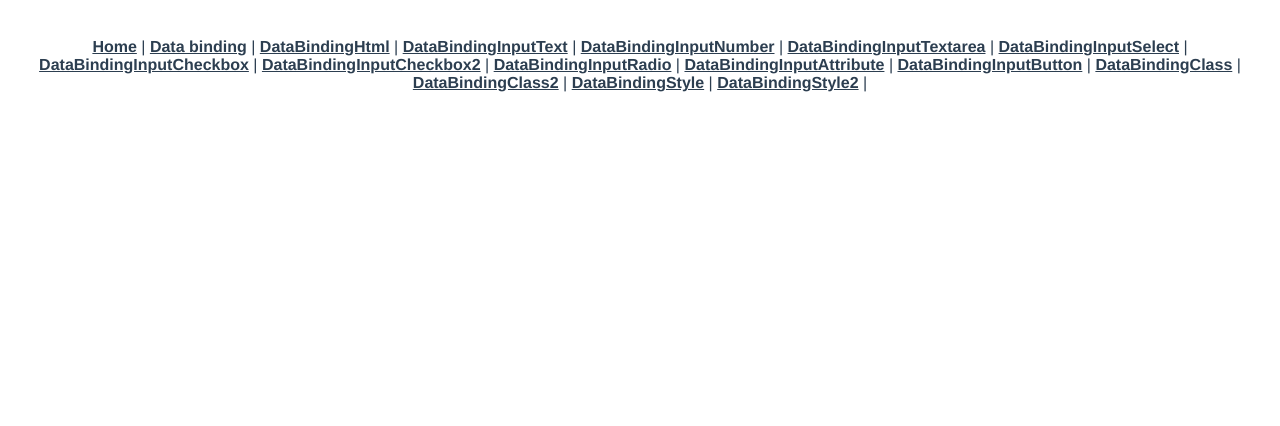
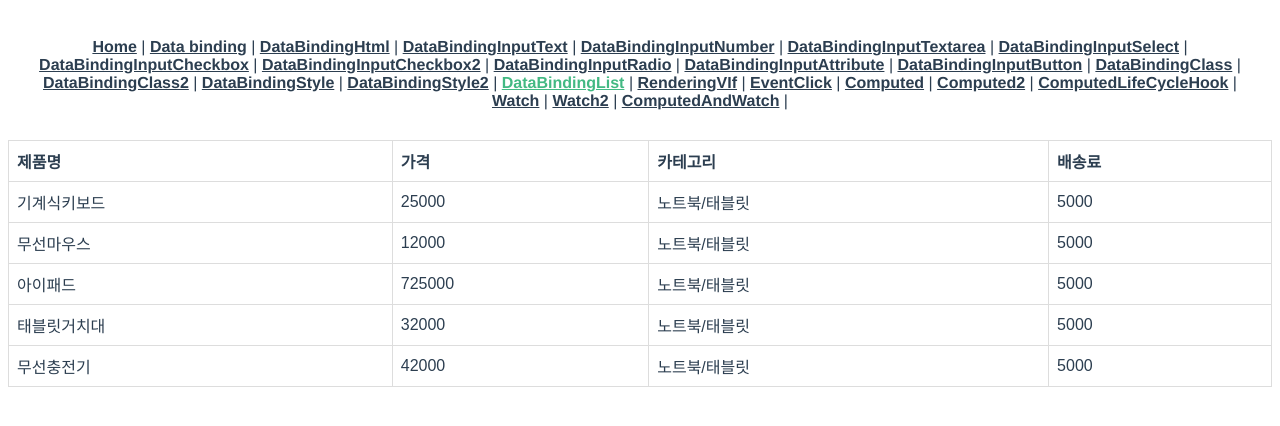
Before and after one commit to script-smiths/vue, a Vue app: page /databinding-list in a window 1280 px wide. Shown: the top 426 px of the page. Built offline with nearby package versions, Linux system fonts and the light colour scheme.

Commit message:
feat: computed and watch

```diff
--- a/src/App.vue
+++ b/src/App.vue
@@ -16,6 +16,15 @@
     <router-link to="/databinding-class2">DataBindingClass2</router-link> |
     <router-link to="/databinding-style">DataBindingStyle</router-link> |
     <router-link to="/databinding-style2">DataBindingStyle2</router-link> |
+    <router-link to="/databinding-list">DataBindingList</router-link> |
+    <router-link to="/renderingvif">RenderingVIf</router-link> |
+    <router-link to="/eventclick">EventClick</router-link> |
+    <router-link to="/computed">Computed</router-link> |
+    <router-link to="/computed2">Computed2</router-link> |
+    <router-link to="/computed-lifecycle-hook">ComputedLifeCycleHook</router-link> |
+    <router-link to="/watch">Watch</router-link> |
+    <router-link to="/watch2">Watch2</router-link> |
+    <router-link to="/computed-watch">ComputedAndWatch</router-link> |
   </nav>
   <router-view/>
 </template>
--- a/src/router/index.js
+++ b/src/router/index.js
@@ -15,6 +15,7 @@ import DataBindingClass from "@/views/DataBindingClass.vue";
 import DataBindingClass2 from "@/views/DataBindingClass2.vue";
 import DataBindingStyle from "@/views/DataBindingStyle.vue";
 import DataBindingStyle2 from "@/views/DataBindingStyle2.vue";
+import DataBindingList from "@/views/DataBindingList.vue";
 
 const routes = [
   {
@@ -104,6 +105,51 @@ const routes = [
     path: '/databinding-style2',
     name: 'Databindingstyle2',
     component: DataBindingStyle2
+  },
+  {
+    path: '/databinding-list',
+    name: 'Databindinglist',
+    component: DataBindingList
+  },
+  {
+    path: '/renderingvif',
+    name: 'RenderingVif',
+    component: () => import( /* webpackChunkName: "renderingvif" */ '../views/RenderingVIf.vue')
+  },
+  {
+    path: '/eventclick',
+    name: 'EventClick',
+    component: () => import( /* webpackChunkName: "eventclick" */ '../views/EventClick.vue')
+  },
+  {
+    path: '/computed',
+    name: 'Computed',
+    component: () => import( /* webpackChunkName: "computedEx" */ '../views/ComputedExample.vue')
+  },
+  {
+    path: '/computed2',
+    name: 'Computed2',
+    component: () => import( /* webpackChunkName: "computedEx2" */ '../views/ComputedExample2.vue')
+  },
+  {
+    path: '/computed-lifecycle-hook',
+    name: 'ComputedLifecycleHook',
+    component: () => import( /* webpackChunkName: "computedEx2" */ '../views/ComputedLifeCycleHook.vue')
+  },
+  {
+    path: '/watch',
+    name: 'Watch',
+    component: () => import( /* webpackChunkName: "watchEx" */ '../views/WatchExample.vue')
+  },
+  {
+    path: '/watch2',
+    name: 'Watch2',
+    component: () => import( /* webpackChunkName: "watchEx2" */ '../views/WatchExample2.vue')
+  },
+  {
+    path: '/computed-watch',
+    name: 'ComputedWatch',
+    component: () => import( /* webpackChunkName: "computedAndWatch" */ '../views/ComputedAndWatch.vue')
   }
 ]
 
--- /dev/null
+++ b/src/views/ComputedAndWatch.vue
@@ -0,0 +1,36 @@
+<template>
+  <div>
+    <input v-model="firstName" placeholder="이름" />
+    <input v-model="lastName" placeholder="성" />
+
+    <p>전체 이름: {{ fullName }}</p>
+  </div>
+</template>
+
+<script>
+export default {
+  data() {
+    return {
+      firstName: '',
+      lastName: ''
+    }
+  },
+
+  // ✅ 파생된 값: fullName
+  computed: {
+    fullName() {
+      return `${this.firstName} ${this.lastName}`;
+    }
+  },
+
+  // ✅ fullName이 바뀔 때 API 호출 또는 로그 출력
+  watch: {
+    fullName(newValue, oldValue) {
+      console.log(`이름이 '${oldValue}'에서 '${newValue}'로 바뀌었습니다.`);
+
+      // 가상의 API 호출 (실제로는 axios 사용 가능)
+      // axios.post('/api/log', { fullName: newValue });
+    }
+  }
+}
+</script>
--- /dev/null
+++ b/src/views/ComputedExample.vue
@@ -0,0 +1,25 @@
+<template>
+  <div>
+    <p>원래 이름: {{ firstName }} {{ lastName }}</p>
+    <p>전체 이름 (computed): {{ fullName }}</p>
+
+    <input v-model="firstName" placeholder="이름" />
+    <input v-model="lastName" placeholder="성" />
+  </div>
+</template>
+
+<script>
+export default {
+  data() {
+    return {
+      firstName: '홍',
+      lastName: '길동'
+    }
+  },
+  computed: {
+    fullName() {
+      return `${this.firstName} ${this.lastName}`;
+    }
+  }
+}
+</script>
--- /dev/null
+++ b/src/views/ComputedExample2.vue
@@ -0,0 +1,31 @@
+<template>
+  <div>
+    <p>Full Name: {{ fullName }}</p>
+    <input v-model="fullName" placeholder="전체 이름 입력" />
+  </div>
+</template>
+
+<script>
+export default {
+  data() {
+    return {
+      firstName: '홍',
+      lastName: '길동'
+    }
+  },
+  computed: {
+    fullName: {
+      // getter
+      get() {
+        return `${this.firstName} ${this.lastName}`;
+      },
+      // setter
+      set(newValue) {
+        const names = newValue.split(' ');
+        this.firstName = names[0] || '';
+        this.lastName = names[1] || '';
+      }
+    }
+  }
+}
+</script>
--- /dev/null
+++ b/src/views/ComputedLifeCycleHook.vue
@@ -0,0 +1,25 @@
+<template>
+  <div>
+    <p>{{ fullName }}</p>
+  </div>
+</template>
+
+<script>
+export default {
+  data() {
+    return {
+      firstName: '홍',
+      lastName: '길동'
+    }
+  },
+  computed: {
+    fullName() {
+      console.log('computed fullName 실행');
+      return `${this.firstName} ${this.lastName}`;
+    }
+  },
+  mounted() {
+    console.log('mounted');
+  }
+}
+</script>
--- /dev/null
+++ b/src/views/DataBindingList.vue
@@ -0,0 +1,50 @@
+<template>
+  <div>
+    <table>
+      <thead>
+      <tr>
+        <th>제품명</th>
+        <th>가격</th>
+        <th>카테고리</th>
+        <th>배송료</th>
+      </tr>
+      </thead>
+      <tbody>
+      <tr :key="i" v-for="(product,i) in productList">
+        <td>{{product.product_name}}</td>
+        <td>{{product.price}}</td>
+        <td>{{product.category}}</td>
+        <td>{{product.delivery_price}}</td>
+      </tr>
+      </tbody>
+    </table>
+  </div>
+</template>
+<script>
+export default {
+  data() {
+    return {
+      productList: [
+        {"product_name":"기계식키보드","price":25000,"category":"노트북/태블릿","delivery_price":5000},
+        {"product_name":"무선마우스","price":12000,"category":"노트북/태블릿","delivery_price":5000},
+        {"product_name":"아이패드","price":725000,"category":"노트북/태블릿","delivery_price":5000},
+        {"product_name":"태블릿거치대","price":32000,"category":"노트북/태블릿","delivery_price":5000},
+        {"product_name":"무선충전기","price":42000,"category":"노트북/태블릿","delivery_price":5000}
+      ]
+    };
+  }
+}
+</script>
+<style scoped>
+table {
+  font-family: arial, sans-serif;
+  border-collapse: collapse;
+  width: 100%;
+}
+
+td, th {
+  border: 1px solid #dddddd;
+  text-align: left;
+  padding: 8px;
+}
+</style>
--- /dev/null
+++ b/src/views/EventClick.vue
@@ -0,0 +1,20 @@
+<template>
+  <div>
+    <button type="button" @click="increaseCounter">Add 1</button>
+    <p>The counter is : {{counter}} </p>
+  </div>
+</template>
+<script>
+export default {
+  data() {
+    return {
+      counter: 0
+    };
+  },
+  methods: {
+    increaseCounter(){
+      this.counter = this.counter + 1;
+    }
+  }
+}
+</script>
--- /dev/null
+++ b/src/views/RenderingVIf.vue
@@ -0,0 +1,16 @@
+<template>
+  <div>
+    <h1 v-if="type==='A'">A</h1>
+    <h1 v-else-if="type==='B'">B</h1>
+    <h1 v-else>C</h1>
+  </div>
+</template>
+<script>
+export default {
+  data() {
+    return {
+      type: 'A'
+    };
+  }
+}
+</script>
--- /dev/null
+++ b/src/views/WatchExample.vue
@@ -0,0 +1,22 @@
+<template>
+  <h1>Full Name : {{fullName}}</h1>
+</template>
+<script>
+export default {
+  data() {
+    return {
+      firstName: 'Seungwon',
+      lastName: 'Go',
+      fullName: ''
+    };
+  },
+  watch: {
+    firstName() {
+      this.fullName = this.firstName + ' ' + this.lastName;
+    },
+    lastName() {
+      this.fullName = this.firstName + ' ' + this.lastName;
+    }
+  }
+}
+</script>
--- /dev/null
+++ b/src/views/WatchExample2.vue
@@ -0,0 +1,20 @@
+<template>
+  <input v-model="age" type="number" />
+</template>
+
+<script>
+export default {
+  data() {
+    return {
+      age: 18
+    }
+  },
+  watch: {
+    age(newValue) {
+      if (newValue >= 19) {
+        console.log('성인입니다!');
+      }
+    }
+  }
+}
+</script>
```
Also changed, not shown: src/views/EventChange.vue (added, +21 -0 lines).
